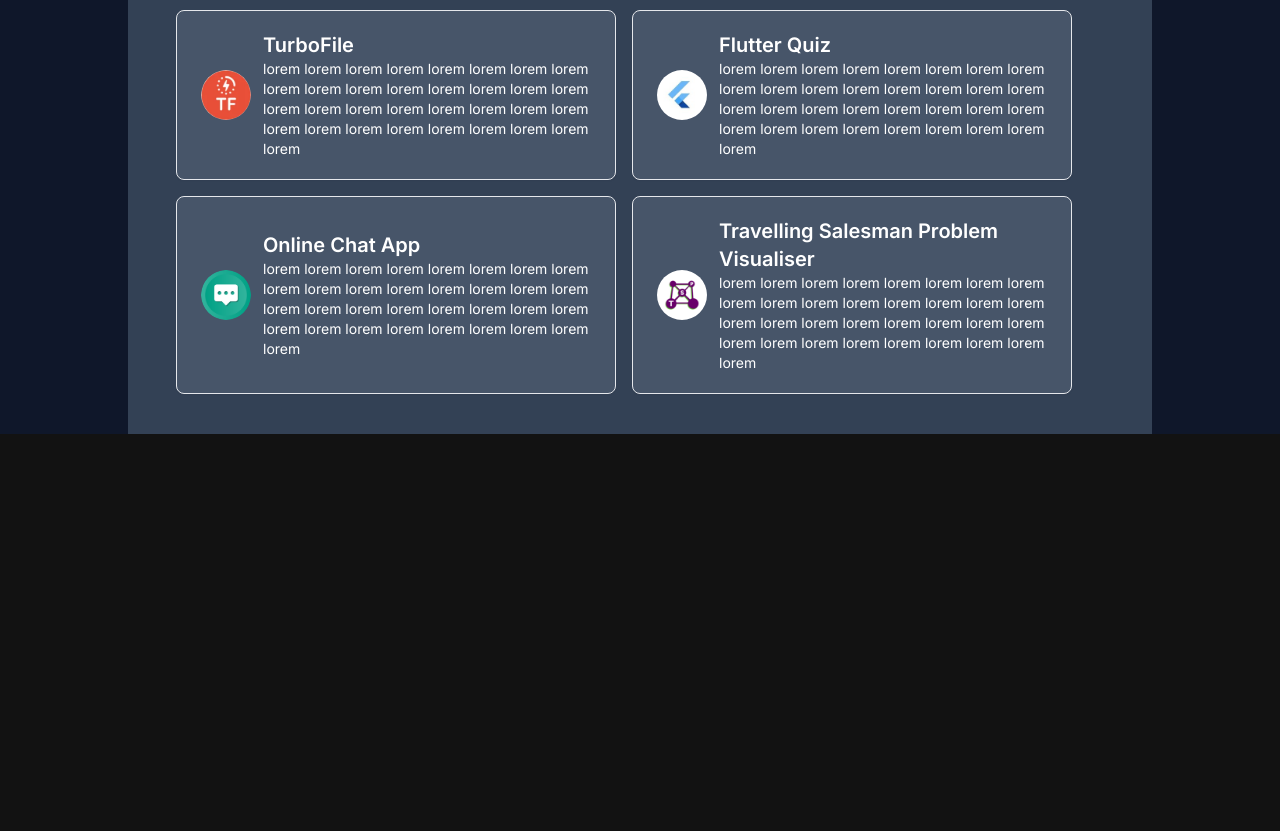
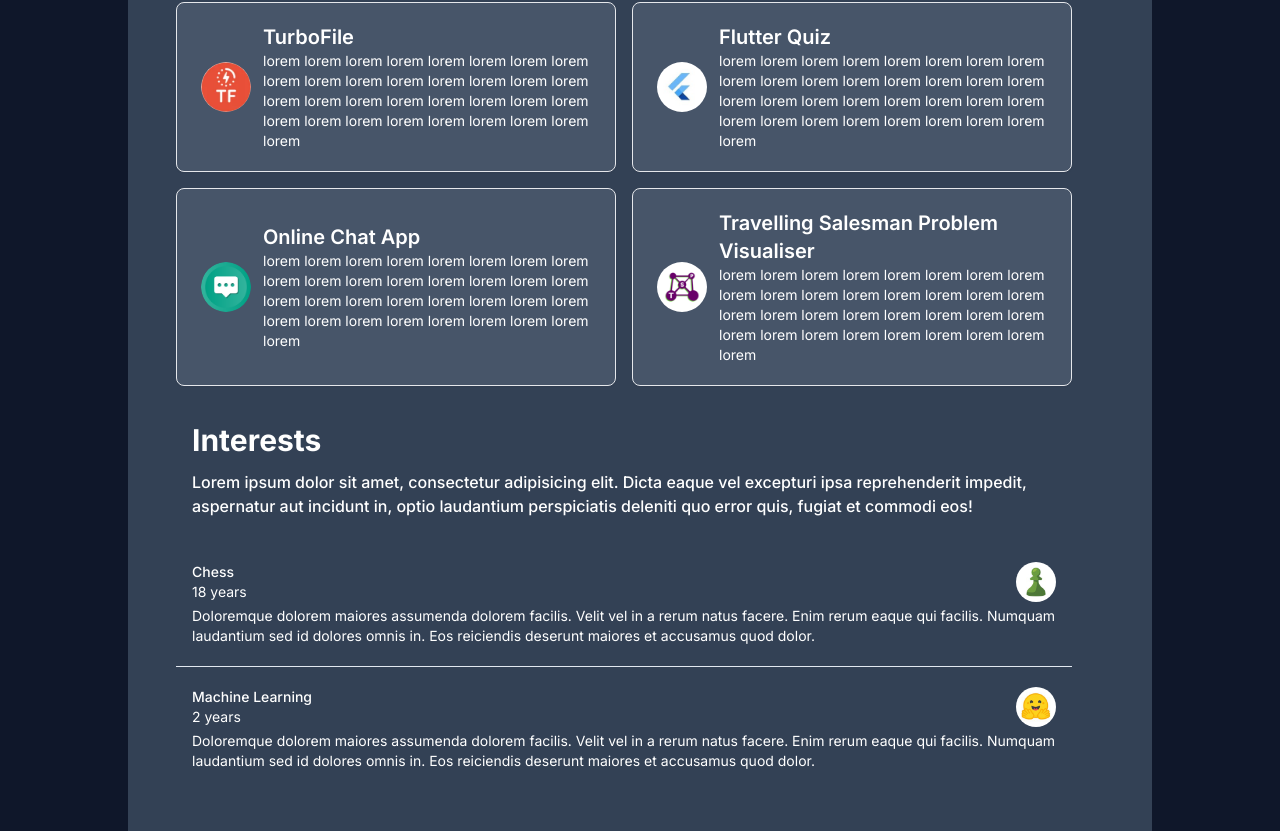
Before and after one commit to Ellipsoul/portfolio-v2, a Next.js app: page / in a window 1280 px wide. Shown: the part 1634-2465 px from the top of the page. Before the commit the page ends 2068 px from the top, so only its background shows below. Built offline with nearby package versions, Linux system fonts and the light colour scheme.

Commit message:
Introduce interests section

```diff
--- /dev/null
+++ b/app/(app)/InterestsSection.tsx
@@ -0,0 +1,45 @@
+import Image from "next/image";
+import React, { ReactElement } from "react";
+import { Interest, interests } from "./constants";
+import Link from "next/link";
+
+export default function InterestsSection(): ReactElement {
+  return (
+    <section className="px-8 lg:px-12 pb-10">
+      {/* Heading */}
+      <div className="mx-auto max-w-4xl text-3xl leading-7 text-shade-800 dark:text-plain font-bold mb-4">
+        Interests
+      </div>
+      <div className="mx-auto max-w-4xl text-shade-800 dark:text-plain font-normal md:font-medium mb-6 text-sm md:text-base">
+        Lorem ipsum dolor sit amet, consectetur adipisicing elit. Dicta eaque vel excepturi ipsa reprehenderit impedit,
+        aspernatur aut incidunt in, optio laudantium perspiciatis deleniti quo error quis, fugiat et commodi eos!
+      </div>
+      {/* Projects grid */}
+      <div className="grid grid-cols-1 gap-4 max-w-4xl">
+        <ul role="list" className="divide-y divide-primary-400 dark:divide-primary-200">
+          {interests.map((interest: Interest) => (
+            <li
+              key={interest.id}
+              className="relative py-5 px-4 focus-within:ring-2 focus-within:ring-inset focus-within:ring-accent-600
+              bg-primary-100 dark:bg-primary-700 hover:bg-primary-200 dark:hover:bg-primary-600 "
+            >
+              <div className="flex justify-between space-x-3">
+                <div className="flex-1">
+                  <Link href={interest.url} target="_blank" className="block focus:outline-none">
+                    <span className="absolute inset-0" aria-hidden="true" />
+                    <p className="truncate text-sm font-medium">{interest.name}</p>
+                    <p className="truncate text-sm">{interest.time}</p>
+                  </Link>
+                </div>
+                <Image src={interest.logo} width={40} height={40} alt={"Interest Image"} className="rounded-full" />
+              </div>
+              <div className="mt-1">
+                <p className="text-sm">{interest.description}</p>
+              </div>
+            </li>
+          ))}
+        </ul>
+      </div>
+    </section>
+  );
+}
--- a/app/(app)/ProjectsSection.tsx
+++ b/app/(app)/ProjectsSection.tsx
@@ -7,7 +7,7 @@ export default function ProjectsSection(): ReactElement {
   return (
     <section className="px-8 lg:px-12 pb-10">
       {/* Heading */}
-      <div className="mx-auto max-w-4xl text-3xl leading-7 text-shade-800 dark:text-plain font-bold mb-6">Projects</div>
+      <div className="mx-auto max-w-4xl text-3xl leading-7 text-shade-800 dark:text-plain font-bold mb-4">Projects</div>
       <div className="mx-auto max-w-4xl text-shade-800 dark:text-plain font-normal md:font-medium mb-6 text-sm md:text-base">
         As a self-taught developer, I learned to code by building apps that I would enjoy sharing, using technologies
         that I found interesting. I build to learn, so I design my projects to give me experience with a wide spectrum
--- a/app/(app)/constants.tsx
+++ b/app/(app)/constants.tsx
@@ -216,3 +216,35 @@ export const projects: Project[] = [
     image: "/project_logos/tsp.png",
   },
 ];
+
+// Interests Section Constants
+
+export interface Interest {
+  id: number;
+  name: string;
+  time: string;
+  description: string;
+  logo: string;
+  url: string;
+}
+
+export const interests: Interest[] = [
+  {
+    id: 1,
+    name: "Chess",
+    time: "18 years",
+    description:
+      "Doloremque dolorem maiores assumenda dolorem facilis. Velit vel in a rerum natus facere. Enim rerum eaque qui facilis. Numquam laudantium sed id dolores omnis in. Eos reiciendis deserunt maiores et accusamus quod dolor.",
+    logo: "/interest_logos/chesscom.png",
+    url: "https://www.chess.com/member/ellipsoul",
+  },
+  {
+    id: 2,
+    name: "Machine Learning",
+    time: "2 years",
+    description:
+      "Doloremque dolorem maiores assumenda dolorem facilis. Velit vel in a rerum natus facere. Enim rerum eaque qui facilis. Numquam laudantium sed id dolores omnis in. Eos reiciendis deserunt maiores et accusamus quod dolor.",
+    logo: "/interest_logos/huggingface.png",
+    url: "https://huggingface.co/Ellipsoul/",
+  },
+];
--- a/app/page.tsx
+++ b/app/page.tsx
@@ -5,6 +5,7 @@ import HeaderSection from "./(app)/HeaderSection";
 import IntroSection from "./(app)/IntroSection";
 import TimelineSection from "./(app)/TimelineSection";
 import ProjectsSection from "./(app)/ProjectsSection";
+import InterestsSection from "./(app)/InterestsSection";
 
 export default function HomePage(): ReactElement {
   return (
@@ -14,6 +15,7 @@ export default function HomePage(): ReactElement {
         <IntroSection />
         <TimelineSection />
         <ProjectsSection />
+        <InterestsSection />
       </div>
     </div>
   );
```
Also changed, not shown: public/interest_logos/chesscom.png (added), public/interest_logos/huggingface.png (added).
